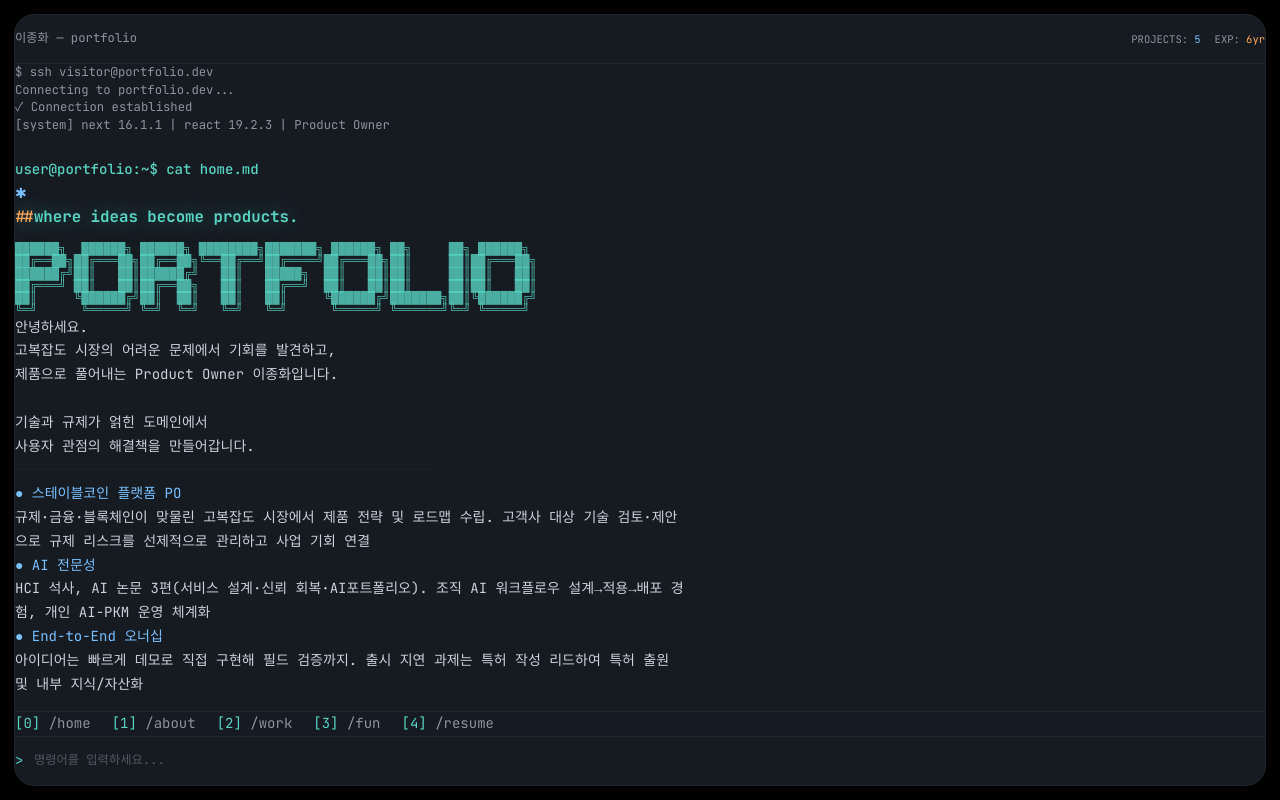
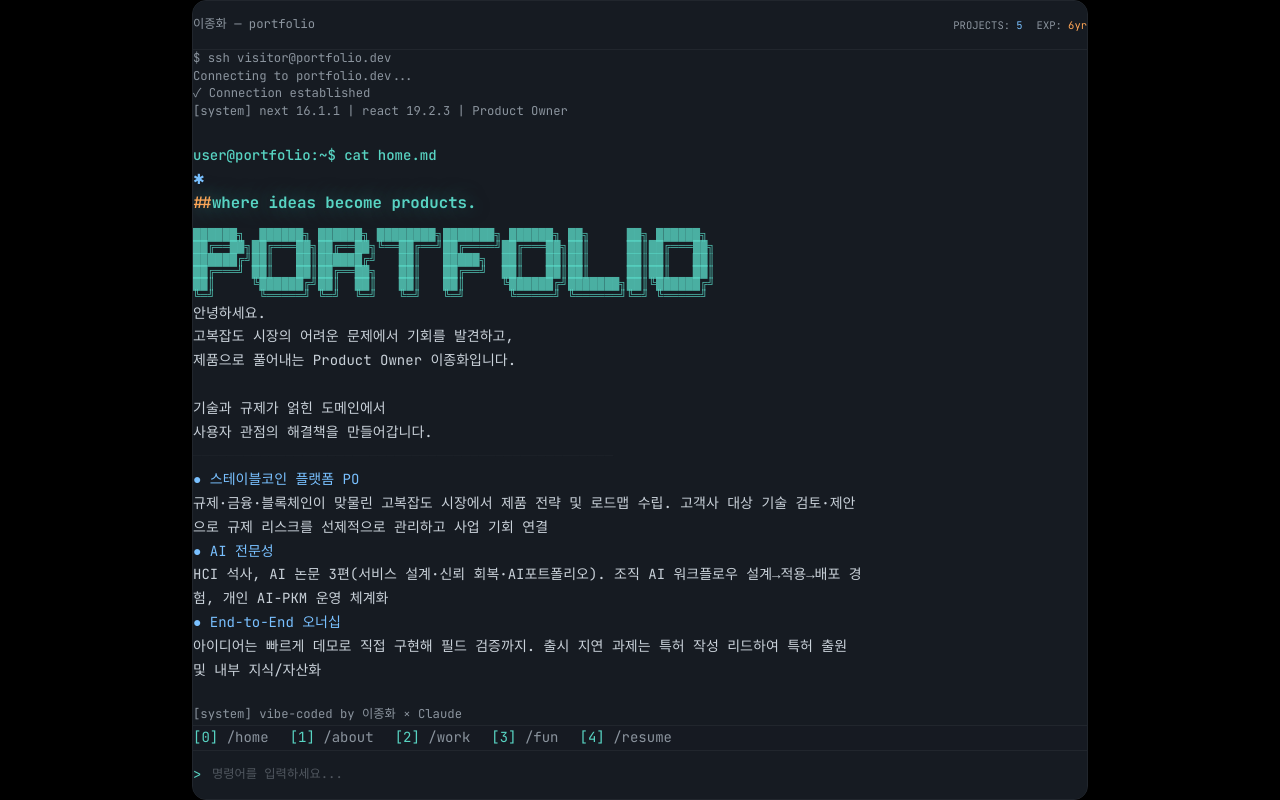
Before and after one commit to DinN0000/example_02, a Next.js app: page / in a window 1280 px wide. Built offline with nearby package versions, Linux system fonts and the light colour scheme.

Commit message:
inset-3, rounded-2xl, max-w-5xl card centered

```diff
--- a/src/components/Terminal.tsx
+++ b/src/components/Terminal.tsx
@@ -589,9 +589,9 @@ export default function Terminal() {
   };
 
   return (
-    <div className="fixed inset-0 bg-black font-mono">
+    <div className="fixed inset-0 bg-black font-mono flex items-center justify-center p-3">
       {/* 카드 컨테이너 */}
-      <div className="absolute inset-4 bg-card rounded-[20px] border border-border shadow-2xl shadow-black/50 overflow-hidden flex flex-col">
+      <div className="w-full h-full max-w-5xl bg-card rounded-2xl border border-border shadow-2xl shadow-black/50 overflow-hidden flex flex-col">
 
         {/* 헤더 */}
         <header className="h-14 shrink-0 bg-card border-b border-border px-6 flex items-center justify-between">
```
